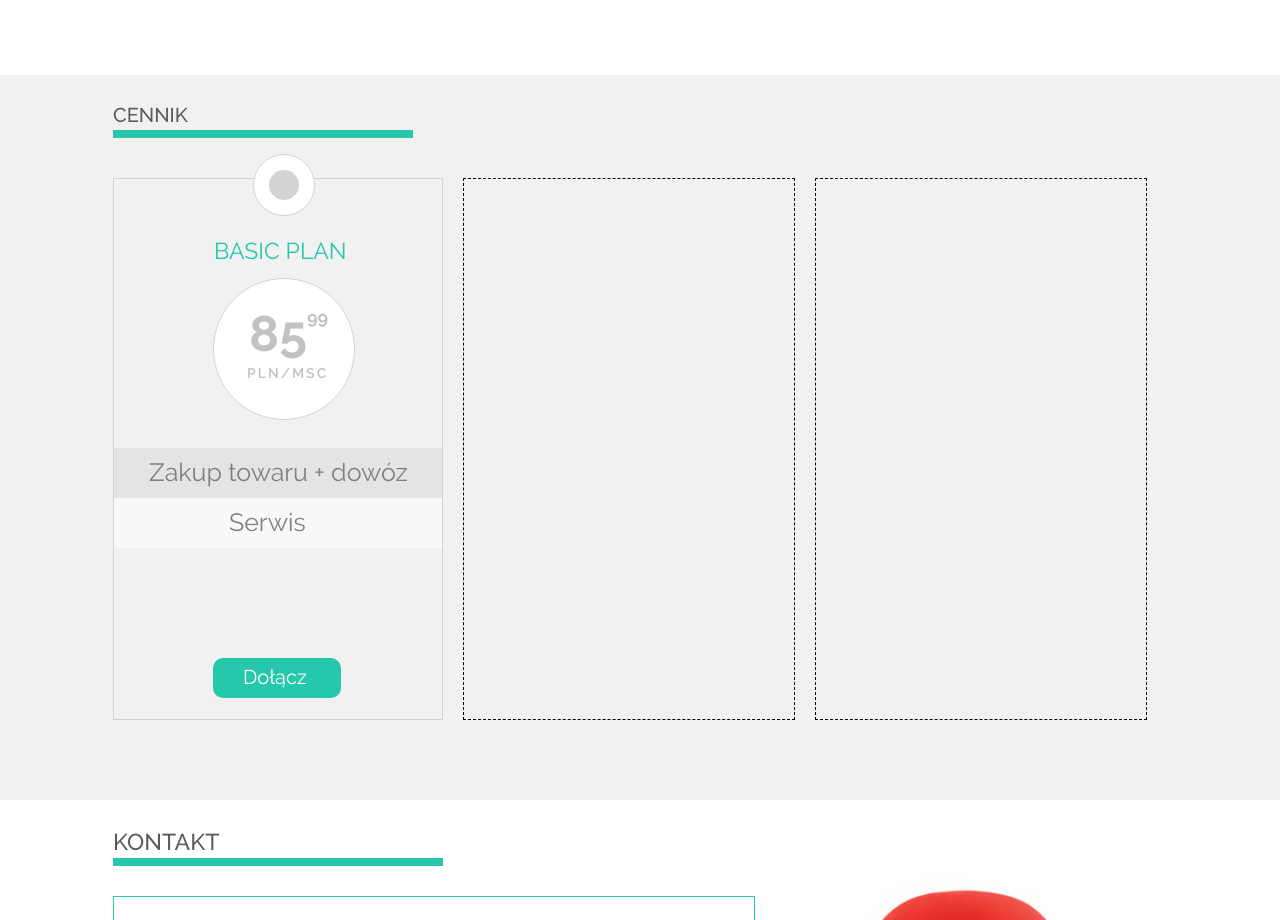
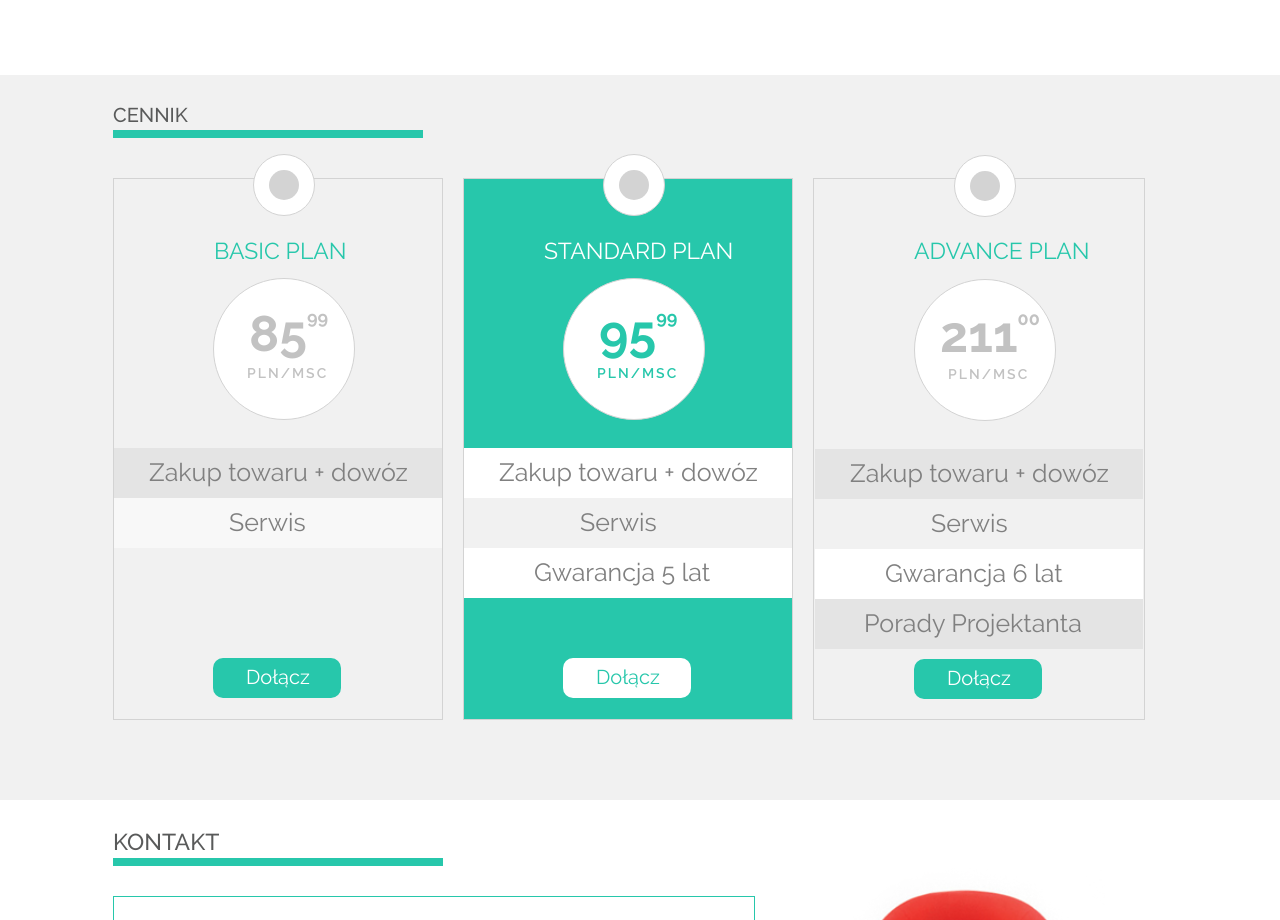
Before and after one commit to marianna-akbal/SitOnChair, a plain HTML site: page index.html in a window 1280 px wide. Shown: the part 815-1735 px from the top of the page. Drawn offline with Linux system fonts and the light colour scheme.

Commit message:
sitonchair - css & html done

```diff
--- a/css/style.css
+++ b/css/style.css
@@ -571,7 +571,7 @@ a {
 
 #priceList::after{
 	content: "";
-	width: 300px;
+	width: 310px;
 	height: 8px;
 	background-color: #27c7ab;
 	display: block;
@@ -600,7 +600,6 @@ a {
 	margin-top: 60px;
 	margin-left: 100px;
 	color: #27c7ab;
-
 }
 
 .paymentPlanElipse1{
@@ -715,27 +714,185 @@ margin-left: 5px;
 	color: white;
 	font-size: 20px;
 	position: absolute;
-	left: 30px;
+	left: 33px;
 	top: 9px;
 }
 
 .paymentPlanStandard{
+	position: absolute;
 	width: 330px;
 	height: 540px;
 	float: left;
-	border: 1px dashed black;
 	margin-top: 40px;
-	margin-right: 20px;
+	margin-left: 350px;
+}
+
+.paymentPlanStandardBox{
+	width: 328px;
+	height: 540px;
+	border: 1px solid lightgray;
+	position: absolute;
+	background-color: #27c7ab;
+}
+
+.paymentPlanStandardBox > p{
+	font-size: 23px;
+	margin-top: 60px;
+	margin-left: 80px;
+	color: white;
+}
+
+.boldPrice2{
+	font-size: 50px;
+	color: #27c7ab;
+	font-weight: bold;
+	margin-left: 30px;
+}
+
+.boldPrice2 .upperPrice2{
+	font-size: 36%;
+	position: relative;
+	top: -1.5em;
+}
+
+.paymentPlanElipse3{
+	border: 1px solid lightgray;
+	background-color: white;
+	color: #27c7ab;
+	border-radius: 100%;
+	width: 140px;
+	height: 140px;
+	position: absolute;
+	top: 100px;
+	left: 100px;
+}
+
+.paymentPlanElipse3 div:nth-child(2) {
+	font-size: 14px;
+	font-weight: 600;
+	/*color: #c2c2c2;*/
+	margin-left: 28px;
+	margin-top: 7px;
+	letter-spacing: 2px;
+}
+
+.paymentPlanButton2 {
+	position: absolute;
+	background-color: white;
+	border-radius: 10px;
+	width: 128px;
+	height: 40px;
+	left: 100px;
+	top: 480px;
+}
+
+.paymentPlanButton2 p{
+	color: #27c7ab;
+	font-size: 20px;
+	position: absolute;
+	left: 33px;
+	top: 9px;
+}
+
+.boxRectangle3{
+	position: absolute;
+	background-color: white;
+	width: 328px;
+	height: 50px;
+	left: 1px;
+	top: 270px;
+}
+
+.boxRectangle3 p{
+	position: absolute;
+	color: gray;
+	font-size: 25px;
+	left: 35px;
+	top: 12px;
+}
+
+.boxRectangle4{
+	position: absolute;
+	background-color: #f1f1f1;
+	width: 328px;
+	height: 50px;
+	left: 1px;
+	top: 320px;
+}
+
+.boxRectangle4 p{
+	position: absolute;
+	color: gray;
+	font-size: 25px;
+	left: 116px;
+	top: 12px;
+}
+
+
+.boxRectangle5{
+	position: absolute;
+	background-color: white;
+	width: 328px;
+	height: 50px;
+	left: 1px;
+	top: 370px;
+}
+
+.boxRectangle5 p{
+	position: absolute;
+	color: gray;
+	font-size: 25px;
+	left: 70px;
+	top: 12px;
 }
 
 .paymentPlanAdvance{
 	width: 330px;
 	height: 540px;
 	float: left;
-	border: 1px dashed black;
+	border: 1px solid lightgray;
 	margin-top: 40px;
+	margin-left: 700px;
+	position: absolute;
+}
 
+.paymentPlanAdvanceBox > p{
+	font-size: 23px;
+	margin-top: 60px;
+	margin-left: 100px;
+	color: #27c7ab;
 }
+
+.boldPrice3{
+	font-size: 50px;
+	color: #c2c2c2;
+	font-weight: bold;
+	margin-left: 20px;
+}
+
+.boldPrice3 .upperPrice3 {
+	font-size: 36%;
+	position: relative;
+	top: -1.5em;
+}
+
+.boxRectangle6{
+	position: absolute;
+	background-color: #e4e4e4;
+	width: 328px;
+	height: 50px;
+	left: 1px;
+	top: 420px;
+}
+
+.boxRectangle6 p{
+	position: absolute;
+	color: gray;
+	font-size: 25px;
+	left: 49px;
+	top: 12px;
+}
+
 
 .partFour{
 	height: 540px;
--- a/index.html
+++ b/index.html
@@ -85,9 +85,63 @@
             <p>Dołącz</p>
           </div>
       </div>
-      <div class="paymentPlanStandard">
+      <div class="paymentPlanStandard clearfix">
+        <div class="paymentPlanStandardBox">
+          <p>STANDARD PLAN</p>
+        </div>
+          <div class="paymentPlanElipse1"></div>
+          <div class="paymentPlanElipse3">
+            <div class="textInElipse">
+              <span class="boldPrice2">
+                95<span class="upperPrice2">99</span>
+              </span>
+              <div>PLN/MSC</div>
+              </div>
+          </div>
+          <div class="boxRectangle3">
+            <p>Zakup towaru + dowóz</p>
+          </div>
+          <div class="boxRectangle4">
+            <p>Serwis</p>
+          </div>
+          <div class="boxRectangle5">
+            <p>Gwarancja 5 lat</p>
+          </div>
+          <div class="paymentPlanButton2">
+            <p>Dołącz</p>
+          </div>
       </div>
-      <div class="paymentPlanAdvance">
+      <div class="paymentPlanAdvance clearfix">
+        <div class="paymentPlanAdvanceBox">
+          <p>ADVANCE PLAN</p>
+        </div>
+          <div class="paymentPlanElipse1"></div>
+          <div class="paymentPlanElipse2">
+            <div class="textInElipse">
+              <span class="boldPrice3">
+                211<span class="upperPrice3">00</span>
+              </span>
+              <div>PLN/MSC</div>
+              </div>
+          </div>
+          <div class="boxRectangle1">
+            <p>Zakup towaru + dowóz</p>
+          </div>
+          <div class="boxRectangle2">
+            <p>Serwis</p>
+          </div>
+          <div class="boxRectangle4">
+            <p>Serwis</p>
+          </div>
+          <div class="boxRectangle5">
+            <p>Gwarancja 6 lat</p>
+          </div>
+          <div class="boxRectangle6">
+            <p>Porady Projektanta</p>
+          </div>
+          <div class="paymentPlanButton1">
+            <p>Dołącz</p>
+          </div>
       </div>
     </div>
   </section>
```
